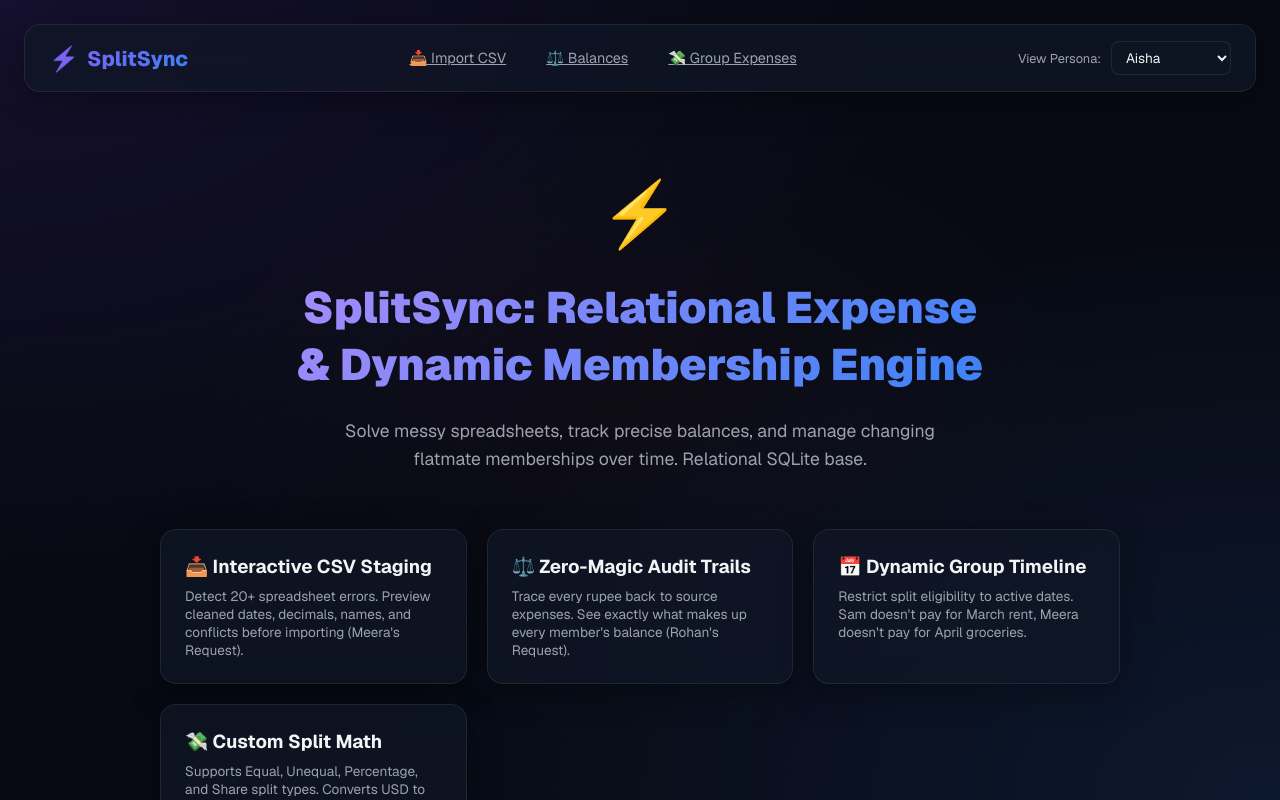
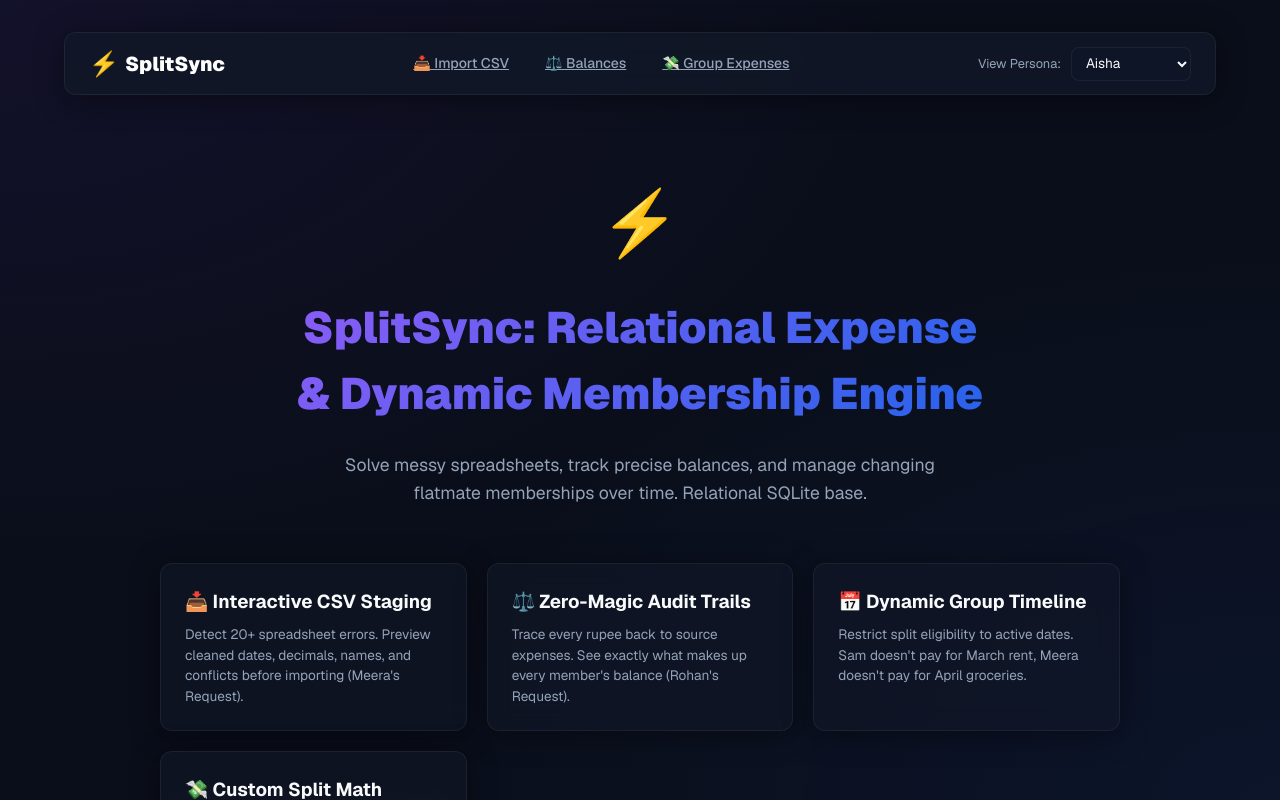
Before and after one commit to utkarshsxn12/Assignment1, a Next.js app: page / in a window 1280 px wide. Shown: the top 800 px of the page. Built offline with nearby package versions, Linux system fonts and the light colour scheme.

Commit message:
style: optimize global layout spacing and implement expandable row staging in CSV importer

```diff
--- a/package.json
+++ b/package.json
@@ -6,7 +6,8 @@
     "dev": "next dev",
     "build": "next build",
     "start": "next start",
-    "lint": "eslint"
+    "lint": "eslint",
+    "test": "node --import tsx --test src/__tests__/importer.test.ts"
   },
   "dependencies": {
     "@prisma/adapter-better-sqlite3": "^7.8.0",
--- a/src/app/globals.css
+++ b/src/app/globals.css
@@ -1,27 +1,28 @@
 :root {
-  --background-dark: #070a13;
-  --background-card: rgba(17, 24, 39, 0.7);
-  --background-card-hover: rgba(31, 41, 55, 0.85);
+  --background-dark: #0a0e1a;
+  --background-card: rgba(17, 24, 39, 0.65);
+  --background-card-hover: rgba(17, 24, 39, 0.85);
 
-  --color-primary: #8b5cf6;
-  --color-primary-hover: #a78bfa;
-  --color-secondary: #3b82f6;
-  --color-accent: #f43f5e;
+  --color-primary: #7c3aed;
+  --color-primary-hover: #8b5cf6;
+  --color-secondary: #2563eb;
 
-  --color-text-primary: #f3f4f6;
-  --color-text-secondary: #9ca3af;
-  --color-text-muted: #6b7280;
+  --color-text-primary: #f8fafc;
+  --color-text-secondary: #94a3b8;
+  --color-text-muted: #64748b;
 
   --color-success: #10b981;
-  --color-success-bg: rgba(16, 185, 129, 0.1);
+  --color-success-bg: rgba(16, 185, 129, 0.08);
   --color-warning: #f59e0b;
-  --color-warning-bg: rgba(245, 158, 11, 0.1);
+  --color-warning-bg: rgba(245, 158, 11, 0.08);
   --color-error: #ef4444;
-  --color-error-bg: rgba(239, 68, 68, 0.1);
+  --color-error-bg: rgba(239, 68, 68, 0.08);
+  --color-info: #0284c7;
+  --color-info-bg: rgba(2, 132, 199, 0.08);
 
-  --border-glass: rgba(255, 255, 255, 0.08);
-  --border-glass-hover: rgba(255, 255, 255, 0.15);
-  --shadow-glass: 0 8px 32px 0 rgba(0, 0, 0, 0.37);
+  --border-glass: rgba(255, 255, 255, 0.06);
+  --border-glass-hover: rgba(255, 255, 255, 0.12);
+  --shadow-glass: 0 4px 30px rgba(0, 0, 0, 0.4);
 
   --font-sans: var(--font-geist-sans), Arial, sans-serif;
   --font-mono: var(--font-geist-mono), Courier, monospace;
@@ -39,39 +40,46 @@ html, body {
   color: var(--color-text-primary);
   font-family: var(--font-sans);
   background-image:
-    radial-gradient(at 0% 0%, rgba(124, 58, 237, 0.12) 0px, transparent 50%),
-    radial-gradient(at 100% 100%, rgba(59, 130, 246, 0.12) 0px, transparent 50%),
-    radial-gradient(at 50% 50%, rgba(244, 63, 94, 0.03) 0px, transparent 50%);
+    radial-gradient(at 0% 0%, rgba(124, 58, 237, 0.08) 0px, transparent 50%),
+    radial-gradient(at 100% 100%, rgba(37, 99, 235, 0.08) 0px, transparent 50%);
   background-attachment: fixed;
   overflow-x: hidden;
   -webkit-font-smoothing: antialiased;
+  line-height: 1.5;
 }
 
-/* Scrollbar styling */
+/* Scrollbar */
 ::-webkit-scrollbar {
-  width: 8px;
-  height: 8px;
+  width: 6px;
+  height: 6px;
 }
 ::-webkit-scrollbar-track {
   background: var(--background-dark);
 }
 ::-webkit-scrollbar-thumb {
-  background: rgba(255, 255, 255, 0.15);
-  border-radius: 4px;
+  background: rgba(255, 255, 255, 0.1);
+  border-radius: 3px;
 }
 ::-webkit-scrollbar-thumb:hover {
-  background: rgba(255, 255, 255, 0.3);
+  background: rgba(255, 255, 255, 0.2);
+}
+
+.app-container {
+  max-width: 1200px;
+  margin: 0 auto;
+  padding: 2rem 1.5rem;
 }
 
 /* Glassmorphism Card */
 .glass-card {
   background: var(--background-card);
-  backdrop-filter: blur(16px);
-  -webkit-backdrop-filter: blur(16px);
+  backdrop-filter: blur(12px);
+  -webkit-backdrop-filter: blur(12px);
   border: 1px solid var(--border-glass);
-  border-radius: 16px;
+  border-radius: 12px;
   box-shadow: var(--shadow-glass);
-  transition: all 0.3s cubic-bezier(0.4, 0, 0.2, 1);
+  padding: 1.75rem;
+  transition: transform 0.2s ease, border-color 0.2s ease;
 }
 
 .glass-card:hover {
@@ -83,187 +91,180 @@ html, body {
   display: inline-flex;
   align-items: center;
   justify-content: center;
-  padding: 10px 20px;
+  padding: 0.625rem 1.25rem;
   border-radius: 8px;
   font-weight: 600;
-  font-size: 0.9rem;
+  font-size: 0.875rem;
   cursor: pointer;
   transition: all 0.2s ease;
   border: 1px solid transparent;
   gap: 8px;
-  text-decoration: none;
+  outline: none;
 }
 
 .btn-primary {
   background: linear-gradient(135deg, var(--color-primary) 0%, var(--color-secondary) 100%);
   color: white;
-  box-shadow: 0 4px 14px 0 rgba(139, 92, 246, 0.3);
+  box-shadow: 0 4px 12px rgba(124, 58, 237, 0.25);
 }
 .btn-primary:hover {
-  opacity: 0.9;
+  opacity: 0.95;
   transform: translateY(-1px);
-  box-shadow: 0 6px 20px 0 rgba(139, 92, 246, 0.4);
 }
 .btn-primary:active {
   transform: translateY(0);
 }
 
 .btn-secondary {
-  background: rgba(255, 255, 255, 0.06);
+  background: rgba(255, 255, 255, 0.04);
   color: var(--color-text-primary);
-  border-color: var(--border-glass);
+  border: 1px solid var(--border-glass);
 }
 .btn-secondary:hover {
-  background: rgba(255, 255, 255, 0.12);
+  background: rgba(255, 255, 255, 0.08);
   border-color: var(--border-glass-hover);
 }
 
-.btn-danger {
-  background: var(--color-error-bg);
-  color: var(--color-error);
-  border-color: rgba(239, 68, 68, 0.2);
+/* Form Controls */
+.form-group {
+  margin-bottom: 1.25rem;
 }
-.btn-danger:hover {
-  background: var(--color-error);
+
+.form-label {
+  display: block;
+  font-size: 0.8rem;
+  font-weight: 600;
+  color: var(--color-text-secondary);
+  margin-bottom: 0.375rem;
+  text-transform: uppercase;
+  letter-spacing: 0.05em;
+}
+
+.form-input, .form-select, .form-textarea {
+  width: 100%;
+  padding: 0.625rem 0.75rem;
+  background: rgba(15, 23, 42, 0.45);
+  border: 1px solid var(--border-glass);
+  border-radius: 8px;
+  color: var(--color-text-primary);
+  font-family: inherit;
+  font-size: 0.875rem;
+  outline: none;
+  transition: border-color 0.2s ease, box-shadow 0.2s ease;
+}
+
+.form-input:focus, .form-select:focus, .form-textarea:focus {
+  border-color: var(--color-primary-hover);
+  box-shadow: 0 0 0 2px rgba(139, 92, 246, 0.2);
+}
+
+/* Navigation Bar */
+.app-navbar {
+  display: flex;
+  justify-content: space-between;
+  align-items: center;
+  padding: 0.75rem 1.5rem;
+  border-radius: 12px;
+  background: rgba(17, 24, 39, 0.8);
+  border: 1px solid var(--border-glass);
+  margin-bottom: 2rem;
+}
+
+.app-logo {
+  font-size: 1.25rem;
+  font-weight: 900;
   color: white;
+  display: flex;
+  align-items: center;
+  gap: 6px;
+}
+
+.nav-links {
+  display: flex;
+  gap: 0.5rem;
+}
+
+.nav-link {
+  font-size: 0.875rem;
+  font-weight: 500;
+  color: var(--color-text-secondary);
+  padding: 0.5rem 0.875rem;
+  border-radius: 6px;
+  transition: all 0.2s ease;
+}
+
+.nav-link:hover {
+  color: white;
+  background: rgba(255, 255, 255, 0.04);
+}
+
+.nav-link.active {
+  color: white;
+  background: rgba(124, 58, 237, 0.15);
+  border: 1px solid rgba(124, 58, 237, 0.25);
 }
 
 /* Badges */
 .badge {
   display: inline-flex;
   align-items: center;
-  padding: 4px 8px;
-  border-radius: 9999px;
-  font-size: 0.75rem;
-  font-weight: 600;
-  text-transform: uppercase;
-  letter-spacing: 0.05em;
+  padding: 0.25rem 0.5rem;
+  border-radius: 6px;
+  font-size: 0.7rem;
+  font-weight: 700;
+  letter-spacing: 0.025em;
+  border: 1px solid transparent;
 }
 
 .badge-success {
   background: var(--color-success-bg);
   color: var(--color-success);
-  border: 1px solid rgba(16, 185, 129, 0.2);
+  border-color: rgba(16, 185, 129, 0.15);
 }
 
 .badge-warning {
   background: var(--color-warning-bg);
   color: var(--color-warning);
-  border: 1px solid rgba(245, 158, 11, 0.2);
+  border-color: rgba(245, 158, 11, 0.15);
 }
 
 .badge-error {
   background: var(--color-error-bg);
   color: var(--color-error);
-  border: 1px solid rgba(239, 68, 68, 0.2);
+  border-color: rgba(239, 68, 68, 0.15);
 }
 
 .badge-info {
-  background: rgba(59, 130, 246, 0.1);
-  color: var(--color-secondary);
-  border: 1px solid rgba(59, 130, 246, 0.2);
+  background: var(--color-info-bg);
+  color: var(--color-info);
+  border-color: rgba(2, 132, 199, 0.15);
 }
 
-/* Forms */
-.form-group {
-  margin-bottom: 1.25rem;
-}
-
-.form-label {
-  display: block;
-  font-size: 0.85rem;
-  font-weight: 500;
-  color: var(--color-text-secondary);
-  margin-bottom: 0.5rem;
-}
-
-.form-input, .form-select, .form-textarea {
-  width: 100%;
-  padding: 10px 12px;
-  background: rgba(17, 24, 39, 0.5);
-  border: 1px solid var(--border-glass);
-  border-radius: 8px;
-  color: var(--color-text-primary);
-  font-family: inherit;
-  font-size: 0.9rem;
-  outline: none;
-  transition: all 0.2s ease;
-}
-
-.form-input:focus, .form-select:focus, .form-textarea:focus {
-  border-color: var(--color-primary);
-  box-shadow: 0 0 0 3px rgba(139, 92, 246, 0.25);
-  background: rgba(17, 24, 39, 0.8);
-}
-
-/* App Header / Layout */
-.app-container {
-  max-width: 1280px;
-  margin: 0 auto;
-  padding: 1.5rem;
-}
-
-.app-navbar {
-  display: flex;
-  justify-content: space-between;
-  align-items: center;
-  margin-bottom: 2rem;
-  padding: 1rem 1.5rem;
-}
-
-.app-logo {
-  font-size: 1.3rem;
-  font-weight: 800;
-  background: linear-gradient(135deg, var(--color-primary) 0%, var(--color-secondary) 100%);
-  -webkit-background-clip: text;
-  -webkit-text-fill-color: transparent;
-  display: flex;
-  align-items: center;
-  gap: 8px;
-}
-
-.nav-links {
-  display: flex;
-  gap: 1rem;
-}
-
-.nav-link {
-  font-size: 0.9rem;
-  color: var(--color-text-secondary);
-  padding: 6px 12px;
-  border-radius: 6px;
-  transition: all 0.2s ease;
-}
-
-.nav-link:hover, .nav-link.active {
-  color: var(--color-text-primary);
-  background: rgba(255, 255, 255, 0.05);
-}
-
-/* Custom Table style */
+/* Clean Responsive Tables */
 .table-container {
   overflow-x: auto;
-  border-radius: 12px;
+  border-radius: 8px;
   border: 1px solid var(--border-glass);
+  background: rgba(15, 23, 42, 0.2);
 }
 
 .custom-table {
   width: 100%;
   border-collapse: collapse;
   text-align: left;
-  font-size: 0.9rem;
+  font-size: 0.875rem;
 }
 
 .custom-table th {
-  background: rgba(15, 23, 42, 0.6);
-  padding: 12px 16px;
+  background: rgba(15, 23, 42, 0.7);
+  padding: 0.875rem 1rem;
   font-weight: 600;
   color: var(--color-text-secondary);
   border-bottom: 1px solid var(--border-glass);
 }
 
 .custom-table td {
-  padding: 12px 16px;
+  padding: 0.875rem 1rem;
   border-bottom: 1px solid var(--border-glass);
   color: var(--color-text-primary);
 }
@@ -273,5 +274,5 @@ html, body {
 }
 
 .custom-table tr:hover td {
-  background: rgba(255, 255, 255, 0.02);
+  background: rgba(255, 255, 255, 0.015);
 }
--- a/src/components/Navbar.tsx
+++ b/src/components/Navbar.tsx
@@ -34,21 +34,18 @@ export default function Navbar() {
         <Link
           href="/import"
           className={`nav-link ${pathname === "/import" ? "active" : ""}`}
-          style={pathname === "/import" ? { color: "var(--color-primary)", fontWeight: "bold" } : {}}
         >
           📥 Import CSV
         </Link>
         <Link
           href="/balances"
           className={`nav-link ${pathname === "/balances" ? "active" : ""}`}
-          style={pathname === "/balances" ? { color: "var(--color-primary)", fontWeight: "bold" } : {}}
         >
           ⚖️ Balances
         </Link>
         <Link
           href="/expenses"
           className={`nav-link ${pathname === "/expenses" ? "active" : ""}`}
-          style={pathname === "/expenses" ? { color: "var(--color-primary)", fontWeight: "bold" } : {}}
         >
           💸 Group Expenses
         </Link>
```
Also changed, not shown: src/app/import/page.tsx (+66 -30 lines).
